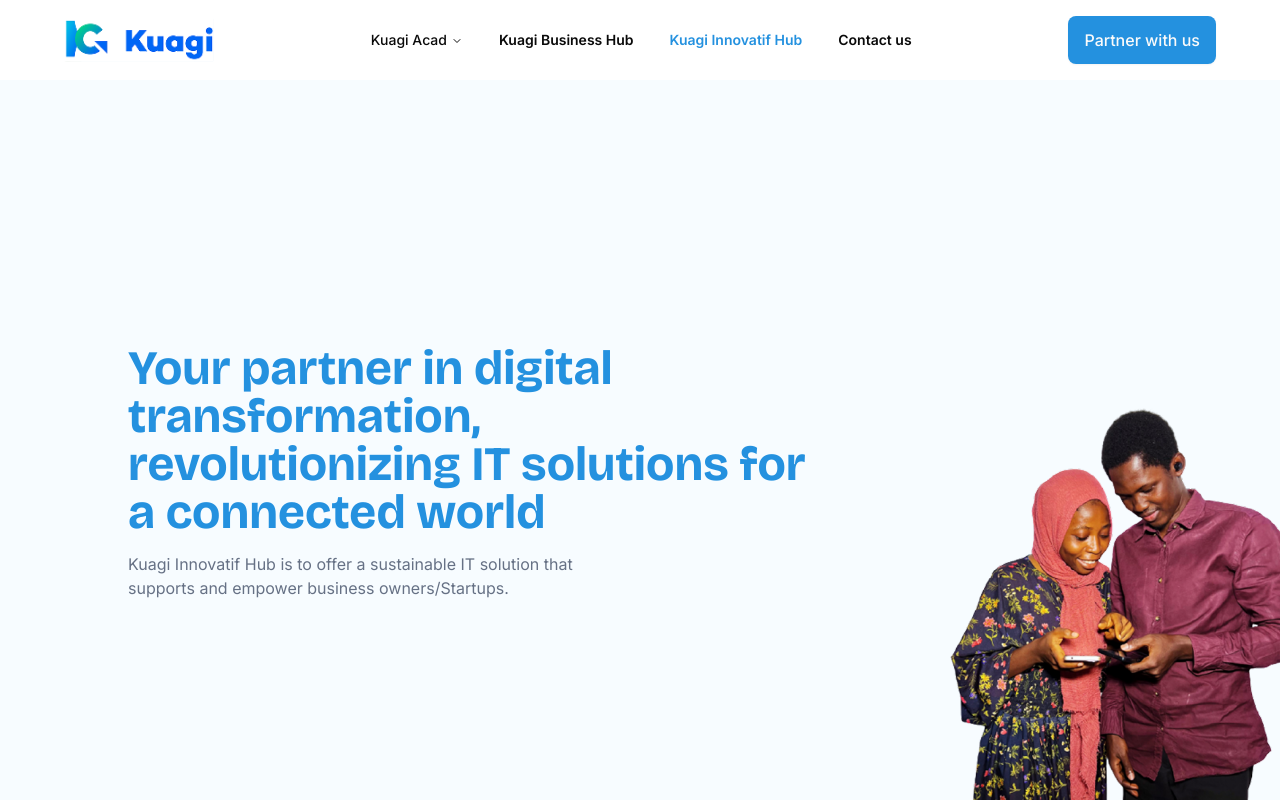
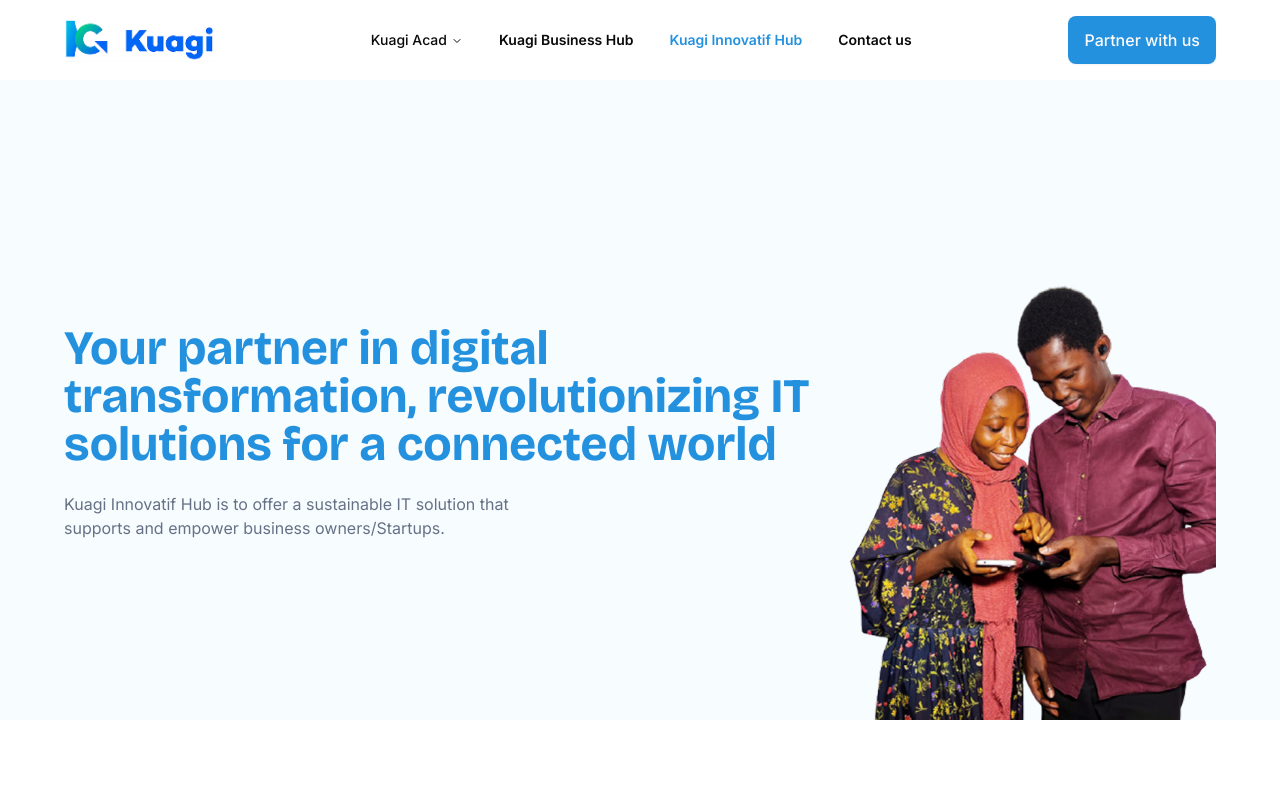
Before and after one commit to Perception12/Kuagi, a Next.js app: page /innovatif-hub in a window 1280 px wide. Shown: the top 802 px of the page. Built offline with nearby package versions, Linux system fonts and the light colour scheme.

Commit message:
add spacing to heroes and sections

```diff
--- a/app/Hero.tsx
+++ b/app/Hero.tsx
@@ -41,7 +41,7 @@
 
       {/* Page Options - Positioned to Overlap Image and Background */}
       <div className="absolute bottom-0 left-1/2 transform -translate-x-1/2 translate-y-1/2 z-20 w-full lg:w-fit">
-        <div className="flex items-center justify-center bg-white rounded-3xl shadow-sm py-6 px-4 lg:px-12 gap-8">
+        <div className="flex items-center justify-center bg-white rounded-3xl shadow-sm py-6 px-4 lg:px-20 gap-8 lg:gap-16">
           {heroOptionsData.map((option, index) => (
             <HeroOptions
               key={index}
--- a/app/courses/online/page.tsx
+++ b/app/courses/online/page.tsx
@@ -10,7 +10,7 @@
   return (
     <>
       <section className="container mx-auto px-8 lg:px-16 mt-6 lg:mt-12 flex flex-col gap-6">
-        <div className="flex flex-col gap-4 mb-6">
+        <div className="flex flex-col gap-4 py-20">
           <ScrollReveal>
             <SubHeading className="text-start lg:text-6xl">
               Online Courses
--- a/app/courses/physical/page.tsx
+++ b/app/courses/physical/page.tsx
@@ -11,7 +11,7 @@
     <>
       <section className="container mx-auto px-8 lg:px-16 mt-6 lg:mt-12 flex flex-col gap-6">
         <ScrollReveal>
-          <div className="flex flex-col gap-4 mb-6">
+          <div className="flex flex-col gap-4 py-20">
             <SubHeading className="text-start lg:text-6xl">
               Physical Courses
             </SubHeading>
--- a/app/innovatif-hub/Hero.tsx
+++ b/app/innovatif-hub/Hero.tsx
@@ -5,25 +5,23 @@
 
 const Hero = () => {
   return (
-    <section className="relative flex bg-lightblue pt-16 md:h-[calc(100vh-5rem)]">
-      <div className="flex relative items-center lg:items-start justify-center h-full p-8 lg:px-32 flex-col gap-4 flex-2">
+    <section className="relative flex bg-lightblue pt-16 md:h-[calc(90vh-5rem)]">
+      <div className="relative mx-auto container flex items-center justify-center p-8 lg:py-0 lg:px-16 gap-4">
+        <div className="flex flex-col items-start gap-6 flex-2">
           <SubHeading className="text-center lg:text-start max-w-[800px] lg:text-3xl xl:text-5xl">
             Your partner in digital transformation, revolutionizing IT solutions
             for a connected world
           </SubHeading>
 
-        <p className="max-w-[468px] text-sm lg:text-base text-center lg:text-start text-mediumgrey">
+          <p className="max-w-[468px] text-center lg:text-start text-mediumgrey">
             Kuagi Innovatif Hub is to offer a sustainable IT solution that
             supports and empower business owners/Startups.
           </p>
         </div>
 
-      <div className="flex-1 hidden lg:flex justify-end h-full items-end relative">
-        <Image
-          src={HeroImage}
-          alt="Kuagi Innovatif Hub"
-          className="absolute bottom-0 right-0 max-w-full h-auto"
-        />
+        <div className="flex-1 hidden lg:flex h-full items-end justify-end">
+          <Image src={HeroImage} alt="Kuagi Innovatif Hub" className="" />
+        </div>
       </div>
     </section>
   );
--- a/app/programs/page.tsx
+++ b/app/programs/page.tsx
@@ -11,7 +11,7 @@
   return (
     <>
       <section className="container mx-auto mt-6 lg:mt-12 flex flex-col gap-6 px-8 lg:px-16">
-        <div className="flex flex-col gap-4 mb-6">
+        <div className="flex flex-col gap-4 py-20  ">
           <SubHeading className="text-start lg:text-6xl">
             Explore Program Options
           </SubHeading>
@@ -21,6 +21,7 @@
             through comprehensive and cutting-edge education programs.
           </p>
         </div>
+
         {/* Programs */}
         <div className="mt-12 grid md:grid-cols-2 lg:grid-cols-3 gap-12">
           {programData.map((program, index) => (
```
Lines whose indentation alone changed are shown as unchanged.
